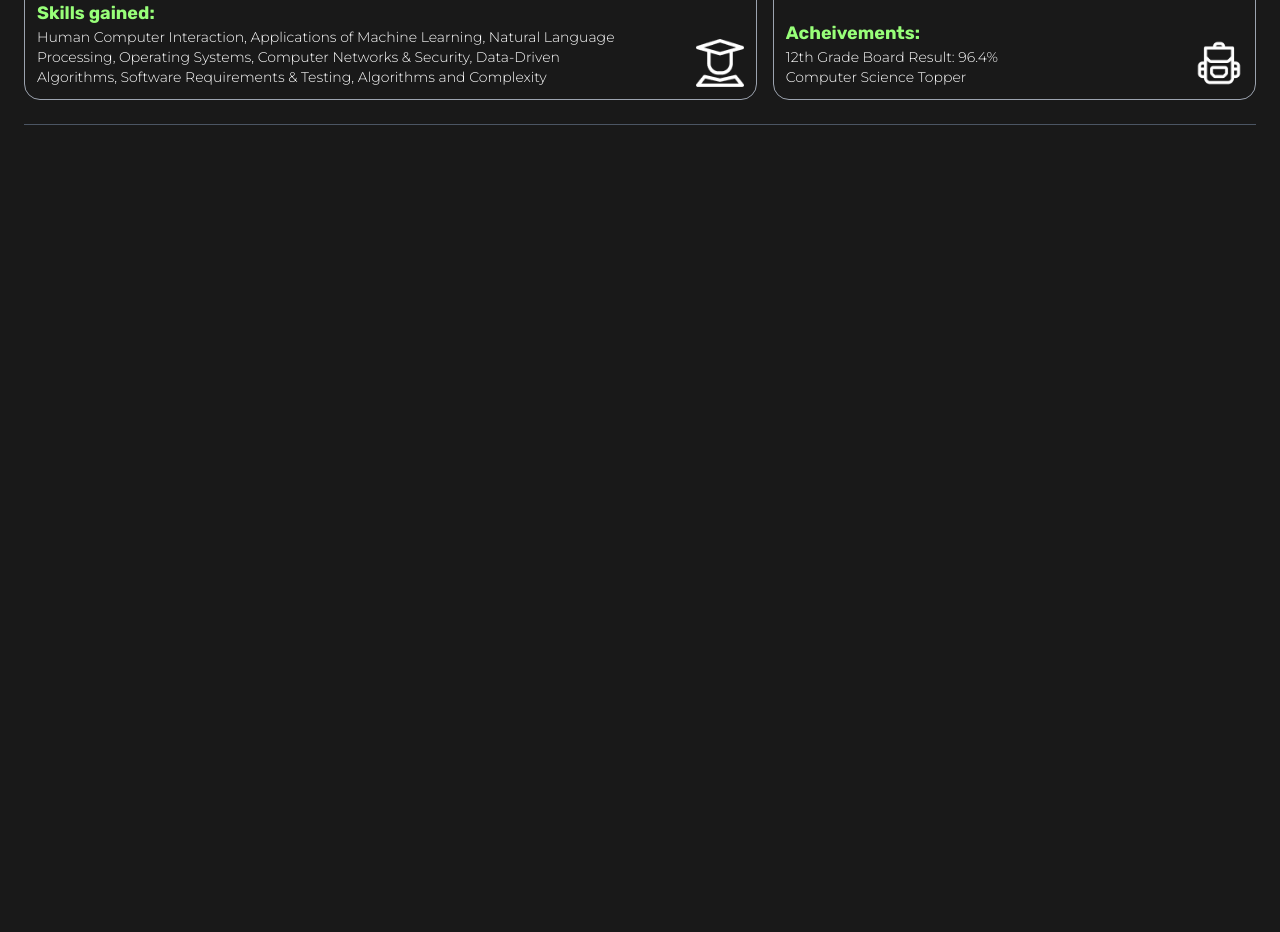
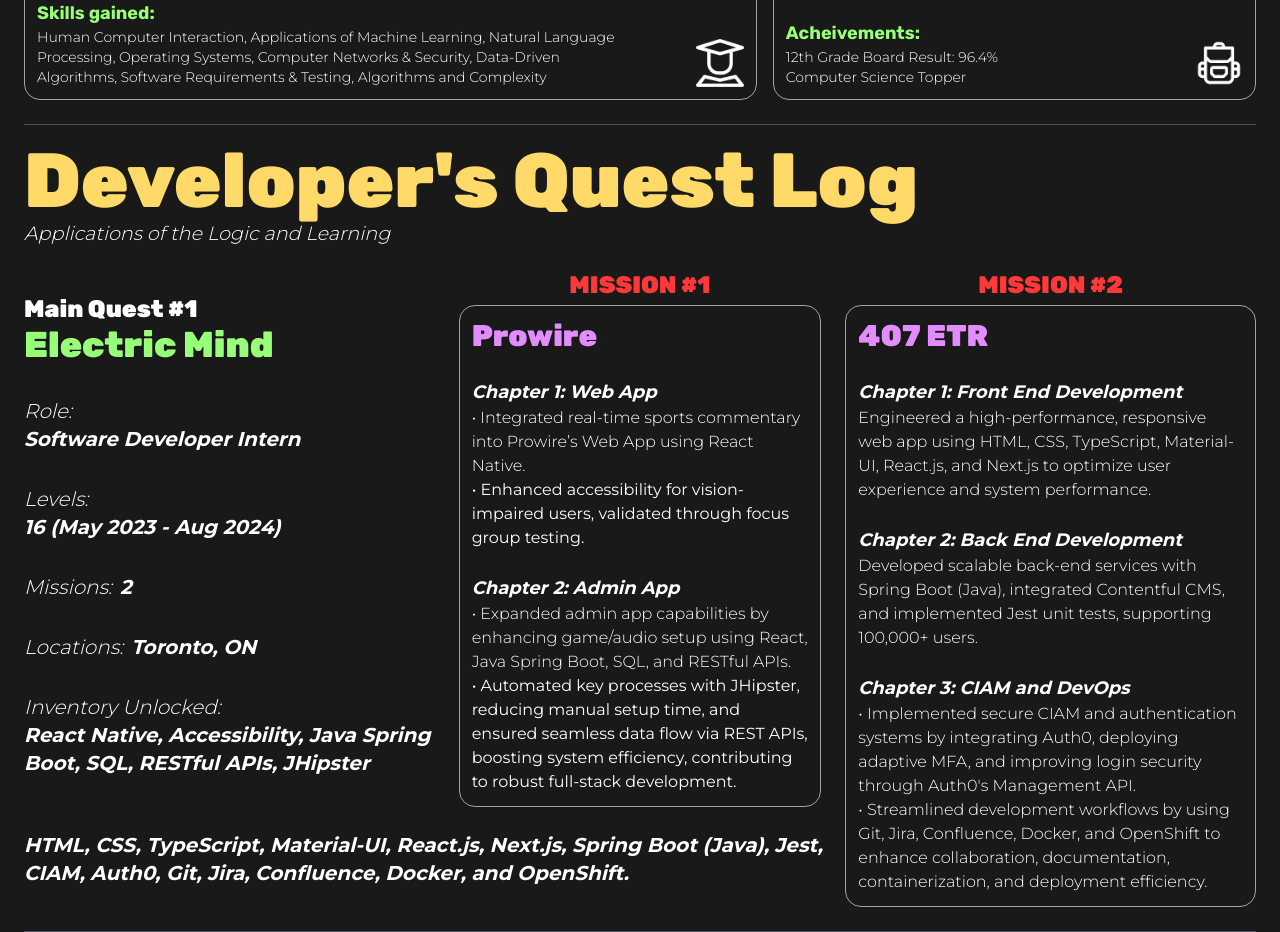
Before and after one commit to jasmines08/portfolio, a Next.js app: page /left-brain in a window 1280 px wide. Shown: the part 360-1292 px from the top of the page. Before the commit the page ends 800 px from the top, so only its background shows below. Built offline with nearby package versions, Linux system fonts and the light colour scheme.

Commit message:
electric mind done

```diff
--- /dev/null
+++ b/src/app/left-brain/electric-mind.tsx
@@ -0,0 +1,149 @@
+export default function ElectricMind() {
+  return (
+    <div className="flex flex-row">
+      <div className="basis-2/3">
+        <div className="flex">
+          <div className="basis-1/2 flex flex-col gap-y-8 mt-6 2xl:gap-y-4">
+            <div>
+              <h2 className="font-rubik text-2xl font-extrabold">
+                Main Quest #1
+              </h2>
+              <h1 className="font-rubik text-4xl font-extrabold text-ngreen">
+                Electric Mind
+              </h1>
+            </div>
+            <div>
+              <p className="font-sans font-extralight italic text-xl">Role:</p>
+              <p className="font-sans font-bold italic text-xl">
+                Software Developer Intern
+              </p>
+            </div>
+            <div>
+              <p className="font-sans font-extralight italic text-xl">
+                Levels:
+              </p>
+              <p className="font-sans font-bold italic text-xl">
+                16 (May 2023 - Aug 2024)
+              </p>
+            </div>
+            <div className="flex">
+              <p className="font-sans font-extralight italic text-xl">
+                Missions:
+              </p>
+              <p className="font-sans font-bold italic text-xl ml-2">2</p>
+            </div>
+            <div className="flex">
+              <p className="font-sans font-extralight italic text-xl">
+                Locations:
+              </p>
+              <p className="font-sans font-bold italic text-xl ml-2">
+                Toronto, ON
+              </p>
+            </div>
+            <div>
+              <p className="font-sans font-extralight italic text-xl">
+                Inventory Unlocked:
+              </p>
+              <p className="font-sans font-bold italic text-xl">
+                React Native, Accessibility, Java Spring Boot, SQL, RESTful
+                APIs, JHipster
+              </p>
+            </div>
+          </div>
+          <div className="basis-1/2 px-6">
+            <p className="text-center text-nred font-rubik font-extrabold mb-1 text-2xl">
+              MISSION #1
+            </p>
+            <div className="border border-gray-400 rounded-2xl p-3">
+              <div className="flex flex-col justify-between gap-y-6">
+                <h1 className="text-3xl font-rubik font-extrabold text-npurple">
+                  Prowire
+                </h1>
+                <div>
+                  <p className="font-sans font-bold italic text-lg">
+                    Chapter 1: Web App
+                  </p>
+                  <p className="font-sans font-thin">
+                    • Integrated real-time sports commentary into Prowire’s Web
+                    App using React Native.
+                  </p>
+                  <p>
+                    • Enhanced accessibility for vision-impaired users,
+                    validated through focus group testing.
+                  </p>
+                </div>
+                <div>
+                  <p className="font-sans font-bold italic text-lg">
+                    Chapter 2: Admin App
+                  </p>
+                  <p className="font-sans font-thin">
+                    • Expanded admin app capabilities by enhancing game/audio
+                    setup using React, Java Spring Boot, SQL, and RESTful APIs.
+                  </p>
+                  <p>
+                    • Automated key processes with JHipster, reducing manual
+                    setup time, and ensured seamless data flow via REST APIs,
+                    boosting system efficiency, contributing to robust
+                    full-stack development.
+                  </p>
+                </div>
+              </div>
+            </div>
+          </div>
+        </div>
+        <p className="font-sans font-bold italic text-xl mt-6">
+          HTML, CSS, TypeScript, Material-UI, React.js, Next.js, Spring Boot
+          (Java), Jest, CIAM, Auth0, Git, Jira, Confluence, Docker, and
+          OpenShift.
+        </p>
+      </div>
+      <div className="basis-1/3">
+        <p className="text-center text-nred font-rubik font-extrabold mb-1 text-2xl">
+          MISSION #2
+        </p>
+        <div className="border border-gray-400 rounded-2xl p-3">
+          <div className="flex flex-col justify-between gap-y-6">
+            <h1 className="text-3xl font-rubik font-extrabold text-npurple">
+              407 ETR
+            </h1>
+            <div>
+              <p className="font-sans font-bold italic text-lg">
+                Chapter 1: Front End Development
+              </p>
+              <p className="font-sans font-thin">
+                Engineered a high-performance, responsive web app using HTML,
+                CSS, TypeScript, Material-UI, React.js, and Next.js to optimize
+                user experience and system performance.
+              </p>
+            </div>
+            <div>
+              <p className="font-sans font-bold italic text-lg">
+                Chapter 2: Back End Development
+              </p>
+              <p className="font-sans font-thin">
+                Developed scalable back-end services with Spring Boot (Java),
+                integrated Contentful CMS, and implemented Jest unit tests,
+                supporting 100,000+ users.
+              </p>
+            </div>
+            <div>
+              <p className="font-sans font-bold italic text-lg">
+                Chapter 3: CIAM and DevOps
+              </p>
+              <p className="font-sans font-thin">
+                • Implemented secure CIAM and authentication systems by
+                integrating Auth0, deploying adaptive MFA, and improving login
+                security through Auth0's Management API.
+              </p>
+              <p className="font-sans font-thin">
+                • Streamlined development workflows by using Git, Jira,
+                Confluence, Docker, and OpenShift to enhance collaboration,
+                documentation, containerization, and deployment efficiency.
+              </p>
+            </div>
+          </div>
+        </div>
+      </div>
+    </div>
+  );
+}
--- a/src/app/left-brain/page.tsx
+++ b/src/app/left-brain/page.tsx
@@ -1,4 +1,5 @@
 import Line from "../components/line";
+import ElectricMind from "./electric-mind";
 import TrainingGrounds from "./training-grounds";
 
 export default function LeftBrain() {
@@ -14,6 +15,16 @@
       </div>
       <TrainingGrounds />
       <Line />
+      <div>
+        <h1 className="md:-mt-4 md:text-[6vw] text-[9vw] font-rubik font-extrabold text-nyellow leading-tight">
+          Developer's Quest Log{" "}
+        </h1>
+        <p className="text-[4vw] md:-mt-2 md:text-[1.5vw] italic font-sans font-thin leading-tight">
+          Applications of the Logic and Learning
+        </p>
+      </div>
+      <ElectricMind />
+      <Line />
     </div>
   );
 }
```
